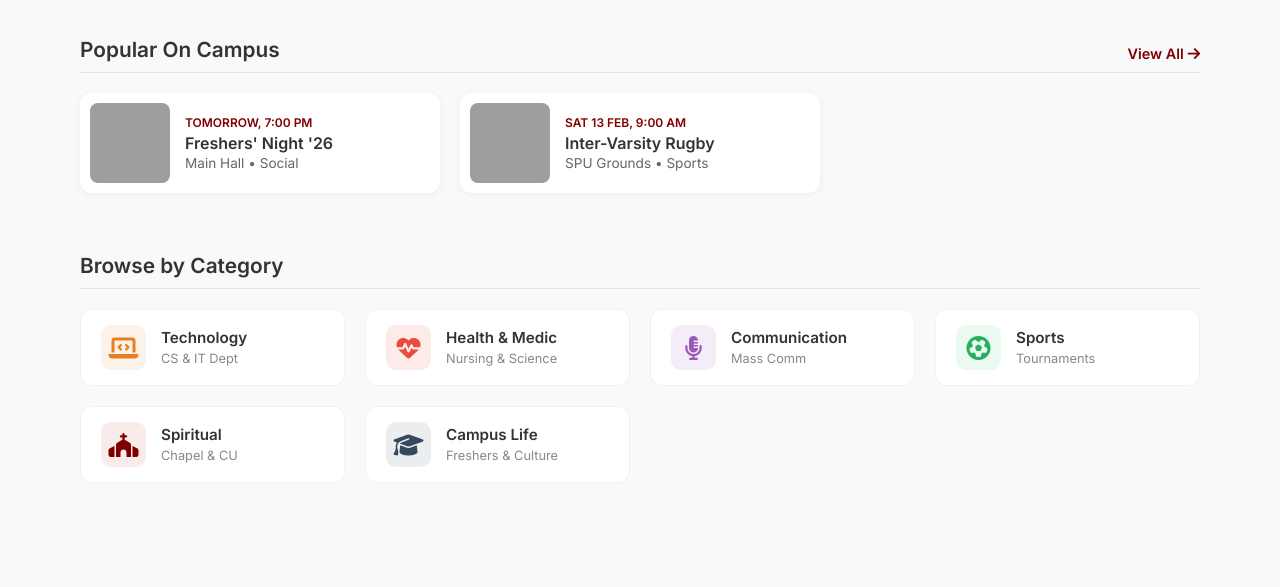
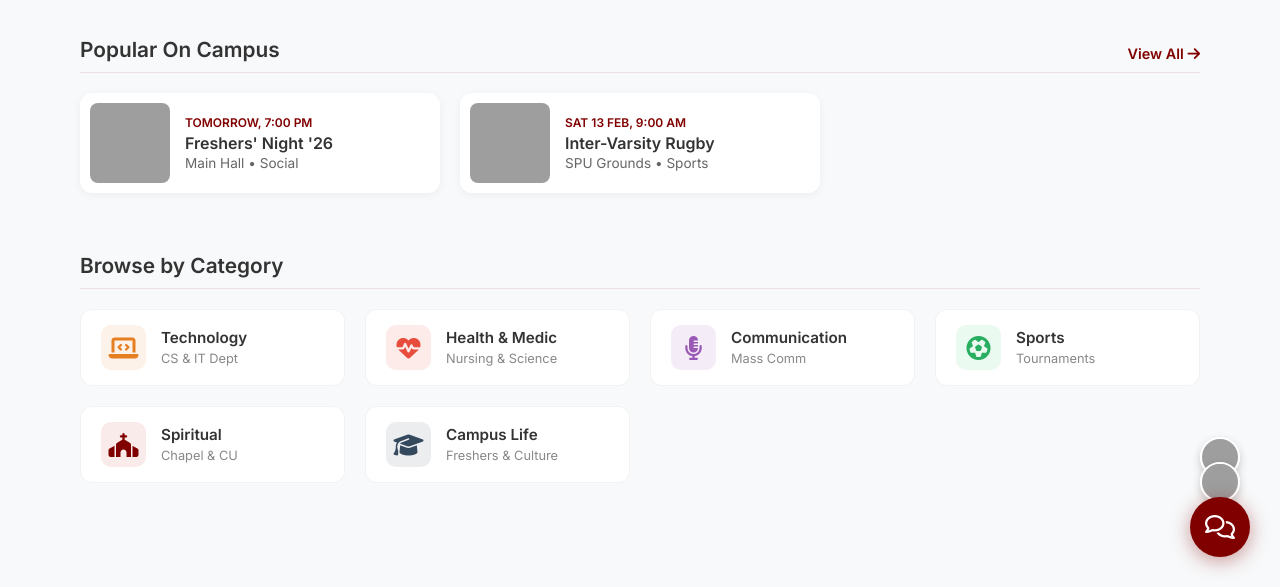
Before and after one commit to Isack-Mwangasu/Event_management_system, a plain HTML site: page index.html in a window 1280 px wide. Shown: the part 213-800 px from the top of the page. Drawn offline with Linux system fonts and the light colour scheme; grey boxes are pictures that could not be loaded.

Commit message:
added floating chat widget

```diff
--- a/index.html
+++ b/index.html
@@ -140,6 +140,16 @@
         </section>
     </main>
 
+    <div class="floating-chat">
+            <div class="chat-bubbles">
+            <img src="https://ui-avatars.com/api/?name=John+D&background=random" class="chat-avatar">
+            <img src="https://ui-avatars.com/api/?name=Sarah+K&background=random" class="chat-avatar">
+            </div>
+            <button class="btn-chat">
+            <i class="fa-regular fa-comments"></i>
+            </button>
+    </div>
+
     <script src="script.js"></script>
 </body>
 </html>
--- a/styles.css
+++ b/styles.css
@@ -306,3 +306,50 @@ body {
     font-size: 0.8rem;
     color: #888;
 }
+
+
+.floating-chat {
+    position: fixed; /* Sticks to the screen */
+    bottom: 30px;
+    right: 30px;
+    display: flex;
+    flex-direction: column;
+    align-items: center;
+    gap: 10px;
+    z-index: 1000;
+}
+
+.chat-bubbles {
+    display: flex;
+    flex-direction: column;
+    gap: -10px; /* Overlap effect */
+}
+
+.chat-avatar {
+    width: 40px;
+    height: 40px;
+    border-radius: 50%;
+    border: 2px solid white;
+    box-shadow: 0 4px 10px rgba(0,0,0,0.2);
+    margin-bottom: -15px; /* Pulls them closer together */
+    transition: transform 0.2s;
+}
+
+.chat-avatar:hover { transform: scale(1.1); z-index: 10; }
+
+.btn-chat {
+    width: 60px;
+    height: 60px;
+    border-radius: 50%;
+    background-color: var(--spu-maroon);
+    color: white;
+    border: none;
+    font-size: 1.5rem;
+    cursor: pointer;
+    box-shadow: 0 4px 20px rgba(128,0,0,0.4);
+    transition: transform 0.2s;
+    display: flex;
+    align-items: center;
+    justify-content: center;
+}
+.btn-chat:hover { transform: scale(1.1) rotate(5deg); }
```
